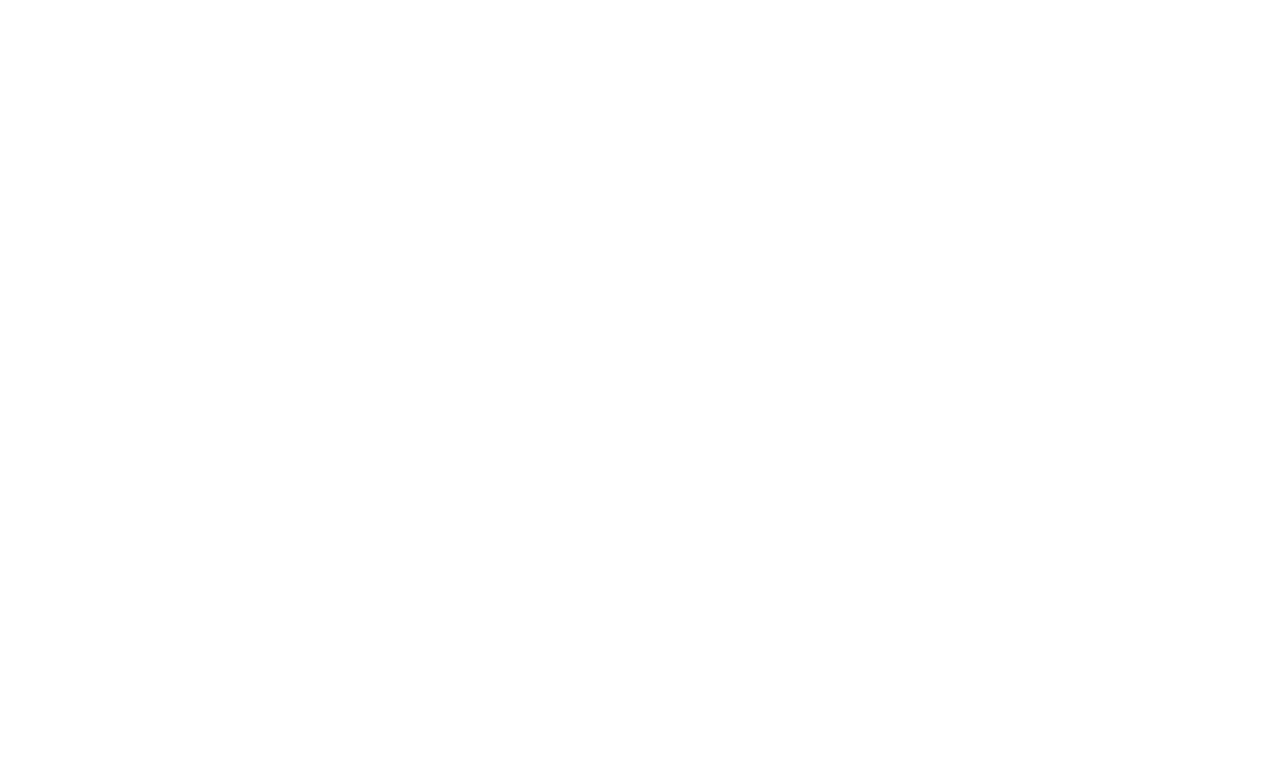
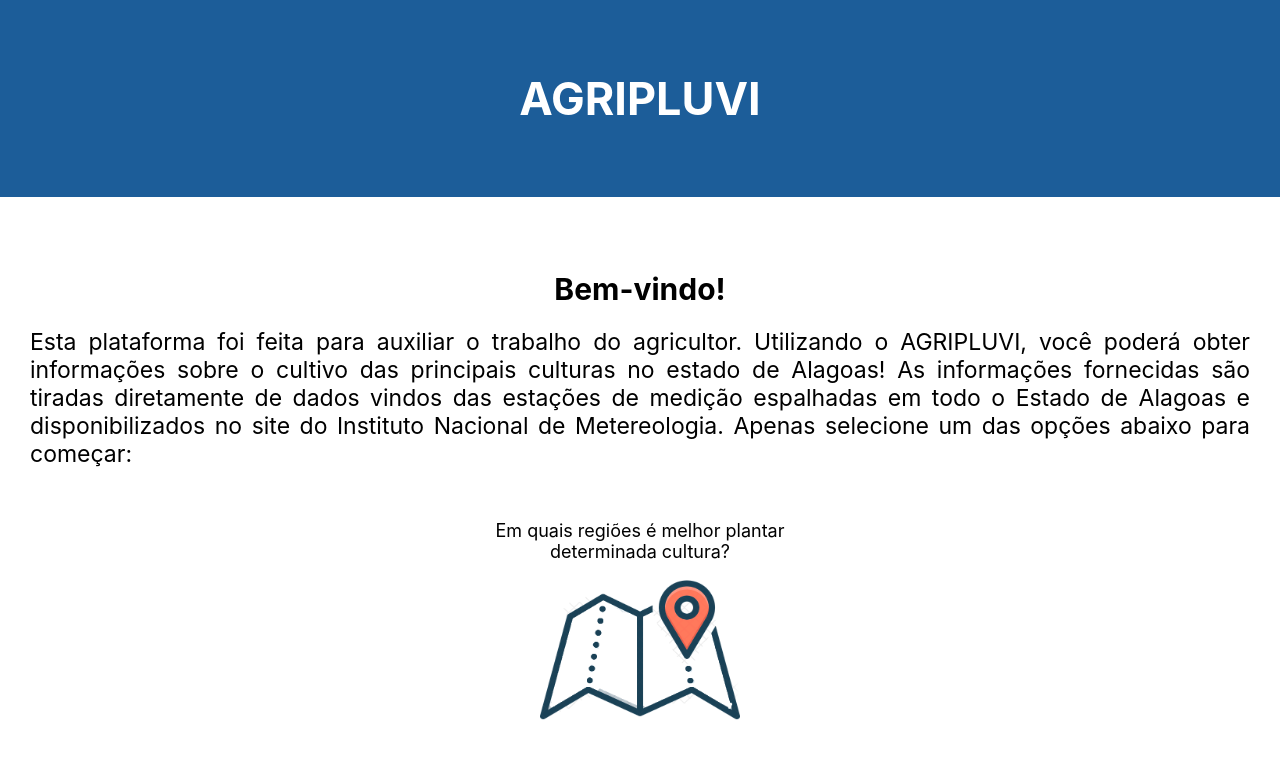
Before and after one commit to josecls/agripluvi, a React (Create React App) app: page / in a window 1280 px wide. Shown: the top 758 px of the page. Built offline with nearby package versions, Linux system fonts and the light colour scheme.

Commit message:
Added component GlobalStyle to HomePage and RegionPage

```diff
--- a/src/App.jsx
+++ b/src/App.jsx
@@ -1,12 +1,11 @@
 import React from 'react'
 import HomePage from './pages/HomePage/HomePage'
 import RegionPage from './pages/RegionPage/RegionPage'
-import { GlobalStyle } from './globalStyles'
 
 function App() {
   return (
     <>
-      <GlobalStyle />
+      <HomePage />
     </>
   );
 }
--- a/src/pages/HomePage/HomePage.jsx
+++ b/src/pages/HomePage/HomePage.jsx
@@ -11,6 +11,7 @@
 } from './styles'
 
 import OptionPage from '../../components/OptionPage/OptionPage'
+import { GlobalStyle } from '../../globalStyles'
 
 function HomePage() {
   const handleClick = () => {
@@ -18,6 +19,8 @@
   }
 
   return (
+    <>
+      <GlobalStyle />
       <Container onClick={handleClick}>
         <HeaderDiv>
           <HeaderTitle>AGRIPLUVI</HeaderTitle>
@@ -40,6 +43,7 @@
           </SecondContentBlock>
         </ContentDiv>
       </Container>
+    </>
   )
 }
 
--- a/src/pages/RegionPage/RegionPage.jsx
+++ b/src/pages/RegionPage/RegionPage.jsx
@@ -2,10 +2,12 @@
 import Layout from '../../components/Layout'
 import Background from '../../components/Background'
 import Help from '../../components/Help'
+import { GlobalStyle } from '../../globalStyles'
 
 function RegionPage() {
   return (
     <>
+      <GlobalStyle />
       <Background />
       <Help />
       <Layout />
```
Lines whose indentation alone changed are shown as unchanged.
